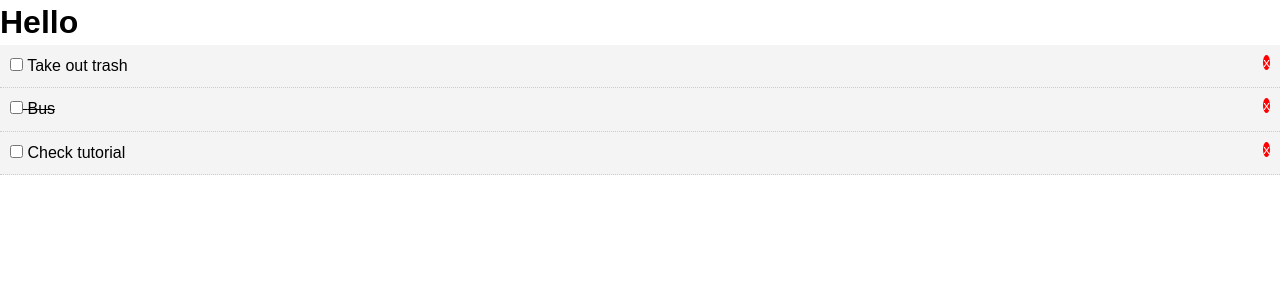
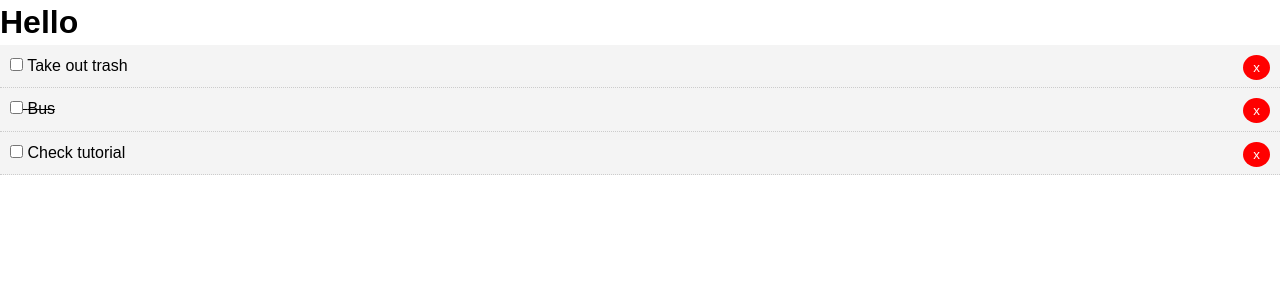
Before and after one commit to j14chambers/React-Tutorial, a React (Create React App) app: page / in a window 1280 px wide. Shown: the top 300 px of the page. Built offline with nearby package versions, Linux system fonts and the light colour scheme.

Commit message:
fix button sizing

```diff
--- a/src/components/TodoItem.js
+++ b/src/components/TodoItem.js
@@ -38,7 +38,7 @@ TodoItem.propTypes = {
       background: '#ff0000',
       color: '#fff',
       border: 'none',
-      paddding: '5px 15px',
+      padding: '5px 10px',
       borderRadius: '50%',
       cursor: 'pointer',
       float: 'right'
```
